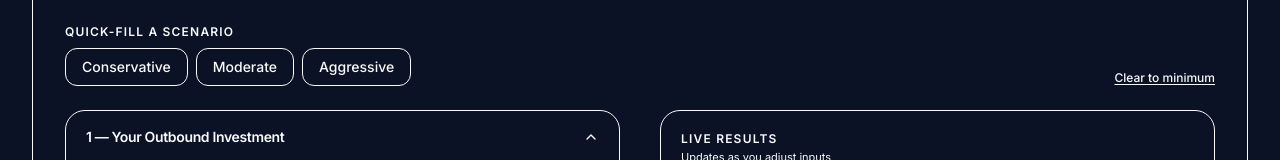
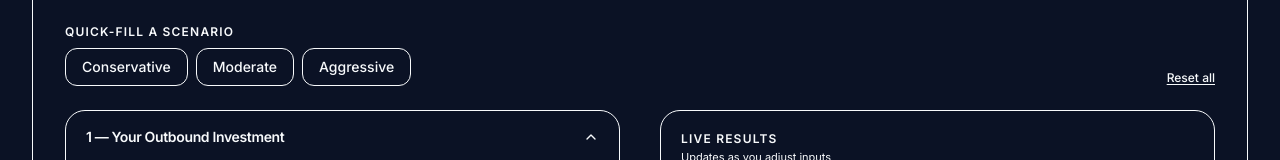
Before and after one commit to JamesGabby/vsp-marketing, a Next.js app: page /tools in a window 1280 px wide. Shown: the part 416-576 px from the top of the page. Built offline with nearby package versions, Linux system fonts and the light colour scheme.

Commit message:
update clear label

```diff
--- a/components/tools/roi-calculator/ROICalculator.tsx
+++ b/components/tools/roi-calculator/ROICalculator.tsx
@@ -68,7 +68,7 @@ export function ROICalculator() {
           onClick={clearToMinimum}
           className="text-xs font-medium text-[--text-muted] hover:text-[--text-secondary] underline underline-offset-2 transition-colors shrink-0"
         >
-          Clear to minimum
+          Reset all
         </button>
       </div>
 
```
